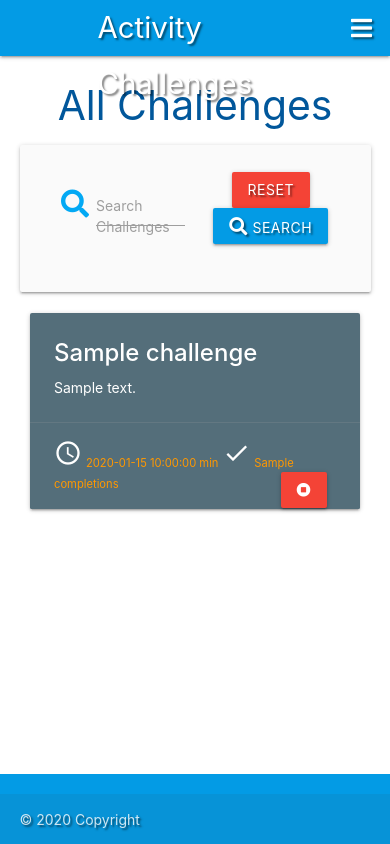
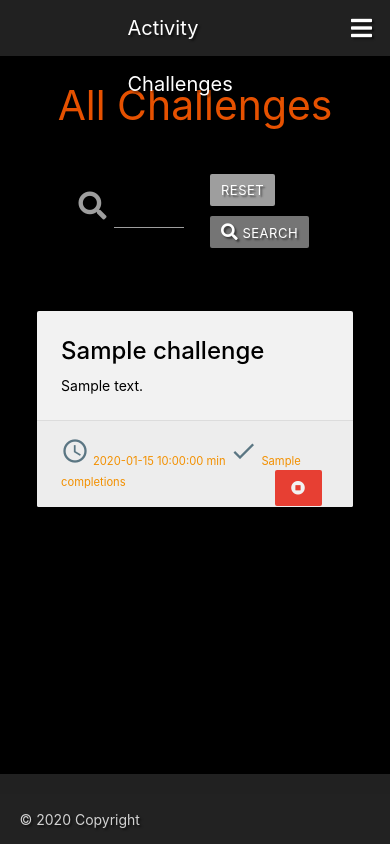
Before and after one commit to boomernag/activity-challenges, a Flask app: page / in a window 390 px wide. Run offline with Flask 2, Linux system fonts and the light colour scheme; a database or web service that is not in the repository returns one stand-in record (values such as "Sample title"); some libraries are stand-ins or nearby versions.

Commit message:
Add styling (colors, hover effect, media-query breakpoints)

```diff
--- a/app.py
+++ b/app.py
@@ -30,7 +30,7 @@ def home():
     return render_template("home.html", challenges=challenges)
 
 
-@app.route("/search", methods=["GET"])
+@app.route("/search", methods=["GET", "POST"])
 def search():
     query = request.form.get("query")
     challenges = list(mongo.db.challenges.find({"$text": {"$search": query}}))
--- a/static/css/style.css
+++ b/static/css/style.css
@@ -9,6 +9,15 @@
 .btn-small {
   margin: 5px;
 }
+
+.card {
+    opacity: 95%;
+}
+
+.time-label {
+    size: 30px;
+}
+
 /* --- Icons on challenge card for edit and delete ---- */
 .fa-pencil-alt:before {
     position: absolute;
@@ -16,6 +25,7 @@
     top: 0;
     margin: 10px;
 }
+
 
 .fa-trash-alt:before {
     position: absolute;
@@ -37,13 +47,99 @@
     margin-right: 10%;
 }
 
+
 /* --- sticky footer --- */
   body {
     display: flex;
     min-height: 100vh;
     flex-direction: column;
+    background: black;
   }
 
   main {
     flex: 1 0 auto;
   }
+
+  /* --- breakpoints --- */
+@media screen and (max-width: 550px) {
+  .display-none {
+      display: none;
+  }
+}
+@media screen and (max-width: 899px) {
+  a.brand-logo {
+    font-size: 20px;
+    align-content: left;
+    margin-left: 1em;
+  }
+}
+@media screen and (min-width: 900px) {
+  a.brand-logo {
+    margin-left: 1em;
+  }
+}
+
+/* --- Button effect --- */
+@-webkit-keyframes hvr-bob {
+  0% {
+    -webkit-transform: translateY(-8px);
+    transform: translateY(-8px);
+  }
+  50% {
+    -webkit-transform: translateY(-4px);
+    transform: translateY(-4px);
+  }
+  100% {
+    -webkit-transform: translateY(-8px);
+    transform: translateY(-8px);
+  }
+}
+@keyframes hvr-bob {
+  0% {
+    -webkit-transform: translateY(-8px);
+    transform: translateY(-8px);
+  }
+  50% {
+    -webkit-transform: translateY(-4px);
+    transform: translateY(-4px);
+  }
+  100% {
+    -webkit-transform: translateY(-8px);
+    transform: translateY(-8px);
+  }
+}
+@-webkit-keyframes hvr-bob-float {
+  100% {
+    -webkit-transform: translateY(-8px);
+    transform: translateY(-8px);
+  }
+}
+@keyframes hvr-bob-float {
+  100% {
+    -webkit-transform: translateY(-8px);
+    transform: translateY(-8px);
+  }
+}
+.hvr-bob {
+  display: inline-block;
+  vertical-align: middle;
+  -webkit-transform: perspective(1px) translateZ(0);
+  transform: perspective(1px) translateZ(0);
+  box-shadow: 0 0 1px rgba(0, 0, 0, 0);
+}
+.hvr-bob:hover, .hvr-bob:focus, .hvr-bob:active {
+  -webkit-animation-name: hvr-bob-float, hvr-bob;
+  animation-name: hvr-bob-float, hvr-bob;
+  -webkit-animation-duration: .3s, 1.5s;
+  animation-duration: .3s, 1.5s;
+  -webkit-animation-delay: 0s, .3s;
+  animation-delay: 0s, .3s;
+  -webkit-animation-timing-function: ease-out, ease-in-out;
+  animation-timing-function: ease-out, ease-in-out;
+  -webkit-animation-iteration-count: 1, infinite;
+  animation-iteration-count: 1, infinite;
+  -webkit-animation-fill-mode: forwards;
+  animation-fill-mode: forwards;
+  -webkit-animation-direction: normal, alternate;
+  animation-direction: normal, alternate;
+}
--- a/templates/base.html
+++ b/templates/base.html
@@ -30,7 +30,7 @@
   <body>
     <header>
       <!-- top navbar -->
-      <nav class="nav-extended text-shadow light-blue darken-1">
+      <nav class="nav-extended text-shadow grey darken-4">
         <div class="nav-wrapper">
           <a href="{{ url_for('get_challenges') }}" class="brand-logo"
             >Activity Challenges</a
@@ -49,10 +49,11 @@
       <!-- mobile sidenav -->
       <ul class="sidenav" id="mobile-demo">
         <li>
-          <h4 class="center-align light-blue-text text-darken-4">
+          <h4 class="orange-text text-darken-4">
             Activity Challenges
           </h4>
         </li>
+        <li><a href="{{ url_for('home', id='Null') }}">Home</a></li>
         <li><a href="{{ url_for('get_challenges') }}">Challenges</a></li>
         <li><a href="{{ url_for('add_challenge') }}">New Challenge</a></li>
       </ul>
@@ -72,7 +73,7 @@
       {% block content %} {% endblock %}
     </main>
 
-    <footer class="page-footer text-shadow light-blue darken-1">
+    <footer class="page-footer text-shadow grey darken-4">
       <div class="footer-copyright">
         <div class="container">
           © 2020 Copyright
--- a/templates/challenges.html
+++ b/templates/challenges.html
@@ -1,12 +1,12 @@
 {% extends "base.html" %} {% block content %}
 
-<h3 class="light-blue-text text-darken-4 center-align">All Challenges</h3>
-
-<div class="row card-panel grey lighten-5">
-  <form action="{{ url_for('search') }} " method="post" class="form col s12">
+<h3 class="orange-text text-darken-4 center-align">All Challenges</h3>
+<div class="div container">
+  <div class="row card-panel transparent">
+    <form action="{{ url_for('search') }} " method="post" class="form">
       <div class="row valign-wrapper center-align">
         <div class="input-field col s12 m8">
-        <i class="fas fa-search prefix light-blue-text text-darken"></i>
+          <i class="fas fa-search prefix grey-text"></i>
           <input
             type="text"
             name="query"
@@ -15,25 +15,28 @@
             class="validate"
             required
           />
-        <label for="query">Search Challenges</label>
+          <label class="display-none" for="query">Search Challenges</label>
         </div>
         <div class="col s12 m8">
-        <a href=" {{ url_for('get_challenges') }} " class="red btn text-shadow"
+          <a
+            href=" {{ url_for('get_challenges') }} "
+            class="col grey btn-small text-shadow"
             >Reset</a
           >
-        <button type="submit" class="light-blue darken-1 btn text-shadow">
+          <button type="submit" class="col grey darken-1 btn-small text-shadow">
             <i class="fas fa-search"></i> Search
           </button>
         </div>
       </div>
     </form>
   </div>
+</div>
 
 {% for challenge in challenges %}
-<ul class="row">
-  <div class="col s12 m4">
-    <div class="card blue-grey darken-1">
-      <div class="card-content white-text">
+<div class="container">
+  <div class="row">
+    <div class="card light-grey darken-1">
+      <div class="card-content black-text accent-4">
         <span class="card-title"
           ><strong>{{ challenge.challenge_title }}</strong></span
         >
@@ -51,29 +54,29 @@
         ></a>
         {% endif %}
       </div>
-      <div class="card-action">
-        <i class="timetocomplete-icon small material-icons white-text"
+      <div class="card-action grey lighten-5">
+        <i class="timetocomplete-icon small material-icons blue-grey-text"
           >access_time</i
         >
         <label for="timetocomplete-icon" class="orange-text line-height"
           >{{ challenge.time }} min</label
         >
-        <i class="timetocomplete-icon small material-icons white-text"
+        <i class="timetocomplete-icon small material-icons blue-grey-text"
           >check</i
         >
         <label for="timetocomplete-icon" class="orange-text line-height"
-          >{{ challenge.completions }} </label
-        >
+          >{{ challenge.completions }}
+        </label>
         {% if challenge.activated == "false" %}
         <a
-          class="btn activate white fas fa-flag-checkered prefix grey-text tooltipped"
+          class="btn activate hvr-bob white fas fa-flag-checkered prefix grey-text tooltipped"
           data-position="top"
           data-tooltip="Activate challenge"
           href="{{ url_for('activated_challenge', challenge_id=challenge._id) }}"
         ></a>
         {% else %}
         <a
-          class="btn complete red fas fa-stop-circle prefix white-text tooltipped"
+          class="btn complete hvr-bob red fas fa-stop-circle prefix white-text tooltipped"
           data-position="top"
           data-tooltip="Complete challenge"
           href="{{ url_for('deactivated_challenge', challenge_id=challenge._id) }}"
@@ -82,5 +85,5 @@
       </div>
     </div>
   </div>
+</div>
 {% endfor %} {% endblock %}
-</ul>
```
Also changed, not shown: templates/add_challenge.html (+10 -10 lines), templates/edit_challenge.html (+7 -7 lines), templates/home.html (+5 -5 lines). Lines whose indentation alone changed are shown as unchanged.
